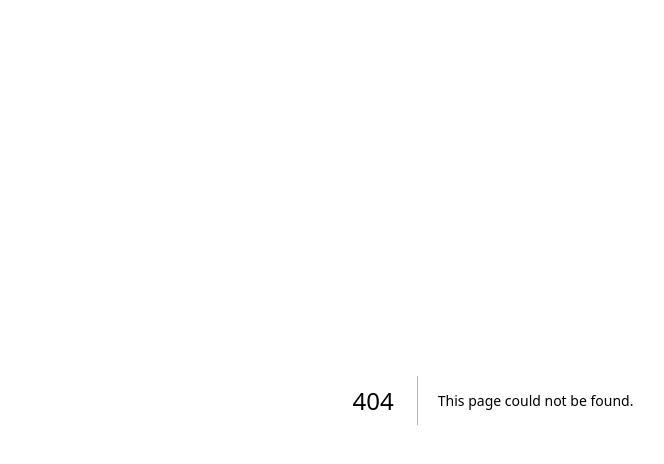
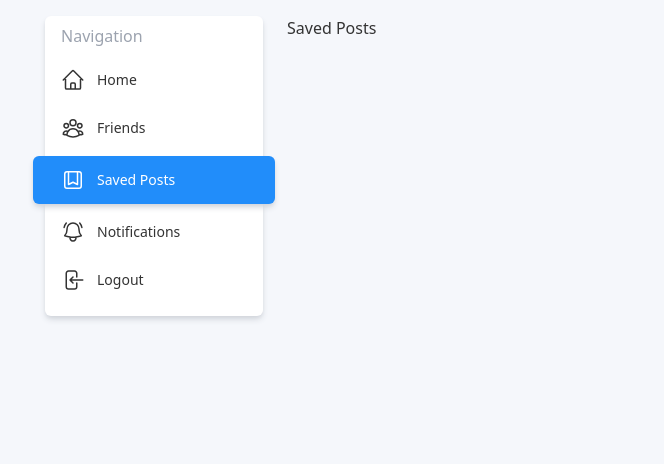
Before and after one commit to JesseSegall/soc_media, a Next.js app: page /saved in a window 1280 px wide. Before the commit this address had no page. Shown: the top 464 px of the page, without its empty margins (147-811 px from the left). Built offline with nearby package versions, Linux system fonts and the light colour scheme.

Commit message:
Saved Posts Page

```diff
--- /dev/null
+++ b/pages/saved.js
@@ -0,0 +1,5 @@
+import Layout from '@/components/Layout';
+
+export default function SavedPostsPage(params) {
+	return <Layout>Saved Posts</Layout>;
+}
```
